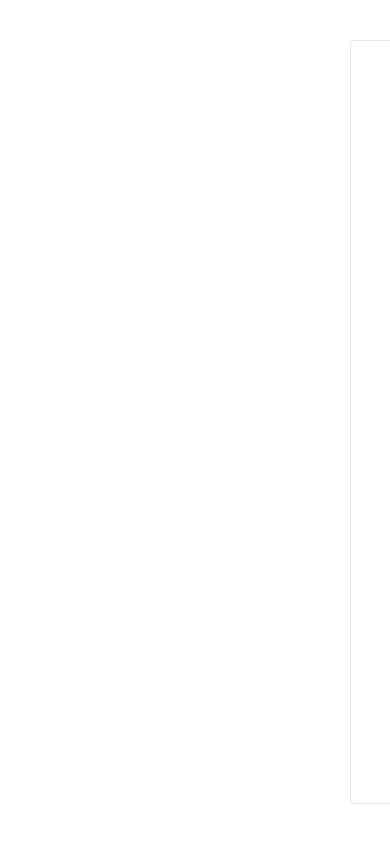
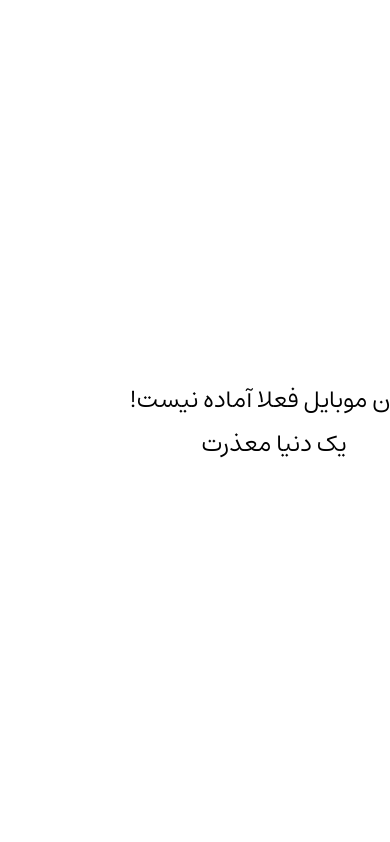
Before and after one commit to AliKouchekzade/register, a React (Create React App) app: page / in a window 390 px wide. Built offline with nearby package versions, Linux system fonts and the light colour scheme.

Commit message:
mobile nooo

```diff
--- a/src/App.js
+++ b/src/App.js
@@ -11,9 +11,13 @@
   };
 
   return (
-    <main className="flex gap-x-8 p-10 relative container">
+    <main className="flex gap-x-8 p-10 container m-auto">
       <Courses filterHandler={filterHandler} />
       <Show res={res} />
+      <div className="absolute top-0 left-0 w-full h-screen lg:hidden gap-y-3 flex flex-col justify-center items-center">
+        <p className="text-2xl">ورژن موبایل فعلا آماده نیست!</p>
+        <p className="text-2xl">یک دنیا معذرت</p>
+      </div>
     </main>
   );
 }
--- a/src/components/courses.js
+++ b/src/components/courses.js
@@ -1,4 +1,4 @@
-import { memo, useEffect, useState } from "react";
+import { useEffect, useState } from "react";
 import { showCourses } from "../utils/showCourses";
 import { AiOutlineDown, AiOutlineLeft } from "react-icons/ai";
 import Collapsible from "react-collapsible";
@@ -16,7 +16,7 @@
     <section
       dir="ltr"
       id="courses"
-      className={`sticky top-10 basis-1/3  border rounded border-[#CBCBCB] p-4 text-[#353535]`}
+      className={`hidden lg:block sticky top-10 basis-1/3  border rounded border-[#CBCBCB] p-4 text-[#353535]`}
     >
       <h1 className="text-right text-2xl mb-3">
         دروس ارائه شده<span className="text-xs"> (مهندسی برق)</span>
--- a/src/components/show.js
+++ b/src/components/show.js
@@ -1,5 +1,3 @@
-import hasOverLap from "../utils/overlap";
-
 const Show = ({ res }) => {
   const render = () => {
     const days = [
@@ -23,14 +21,18 @@
     }
 
     for (let i = 0; i < 7; i++) {
-      time.push(<p className="border col-start-1">{days[i]}</p>);
+      time.push(
+        <div className="border col-start-1 flex justify-center items-center">
+          <p className="text-center">{days[i]}</p>
+        </div>
+      );
     }
 
     return time;
   };
 
   return (
-    <section className="min-h-[400px] border flex-grow rounded flex flex-col p-4">
+    <section className="hidden lg:flex lg:min-h-[400px] border flex-grow rounded flex-col p-4">
       {res.map((plan) => (
         <div
           id="plan"
--- a/src/styles/index.css
+++ b/src/styles/index.css
@@ -61,7 +61,7 @@
 
 #plan {
   grid-template-columns: 70px repeat(21, 30px);
-  grid-template-rows: repeat(8, 56px);
+  grid-template-rows: 40px repeat(6, 56px);
 }
 
 .day0 {
```
